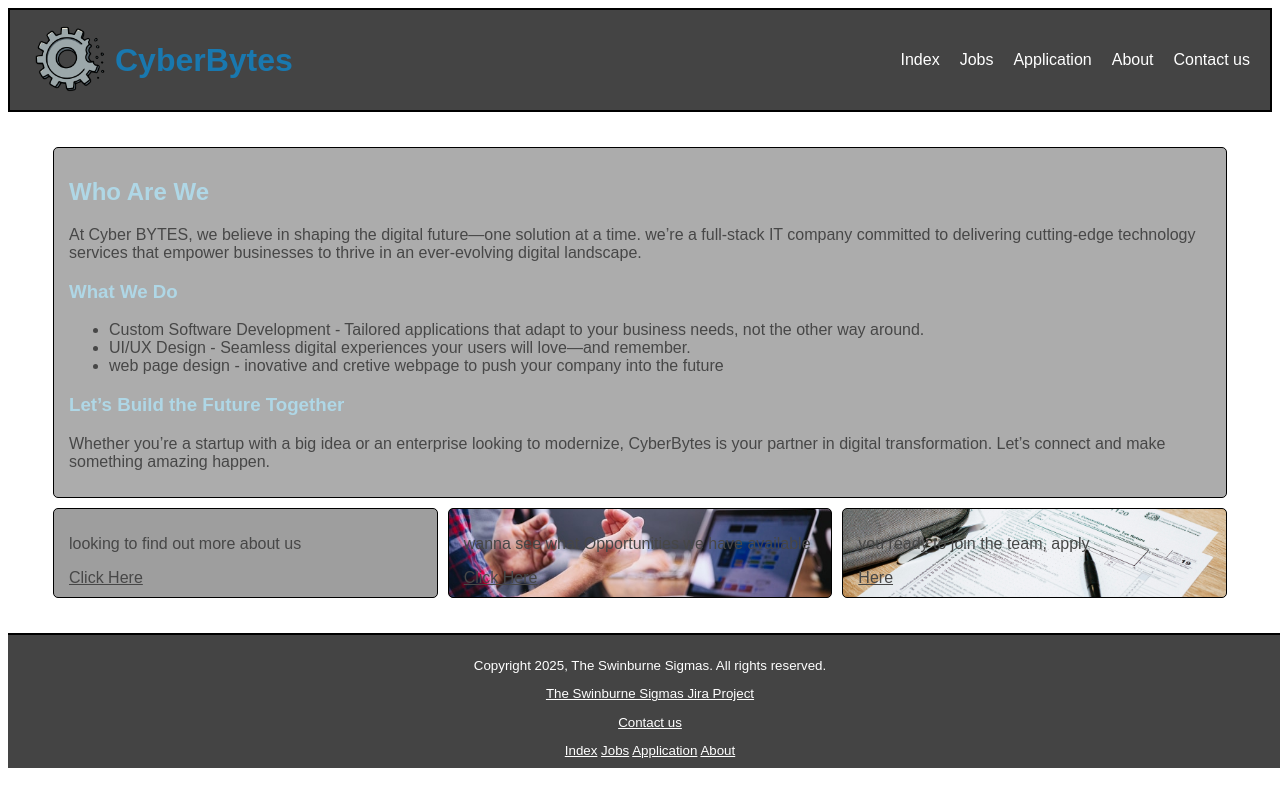
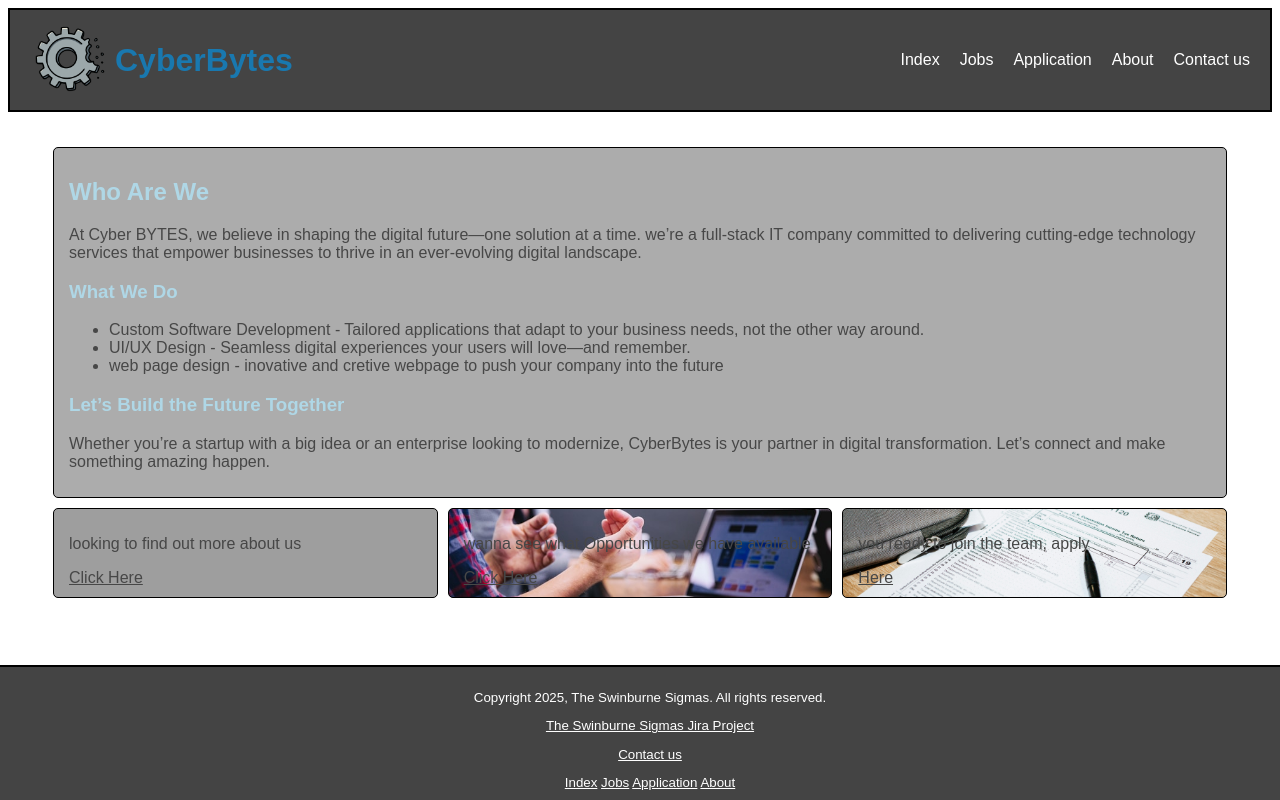
Before and after one commit to WilkiSwin406/WebTechAssignment1, a PHP site: page / in a window 1280 px wide. Run offline with PHP 8.4, Linux system fonts and the light colour scheme; grey boxes are pictures that could not be loaded.

Commit message:
made the footer sticky to the bottom of the page on the index page

```diff
--- a/index.html
+++ b/index.html
@@ -55,7 +55,7 @@
         </section>
     </main>
 
-    <footer class="site-footer">
+    <footer class="site-footer-sticky">
         <p>Copyright 2025, The Swinburne Sigmas. All rights reserved.</p>
         <a href="jira.com">The Swinburne Sigmas Jira Project</a>
         <p></p>
--- a/styles.css
+++ b/styles.css
@@ -454,3 +454,23 @@ aside h3 {
 .site-footer a {
     color: white;
 }
+
+.site-footer-sticky {
+    text-align: center;
+    padding: 10px;
+    background-color: #444;
+    border-top: 2px solid black;
+    font-size: 10pt;
+    width: 100%;
+    position: fixed;
+    left: 0;
+    bottom: 0;
+}
+
+.site-footer-sticky p {
+    color: white;
+}
+
+.site-footer-sticky a {
+    color: white;
+}
```
Also changed, not shown: jobs.html (+2 -6 lines).
